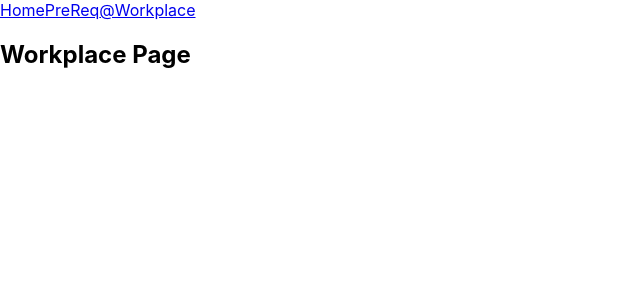
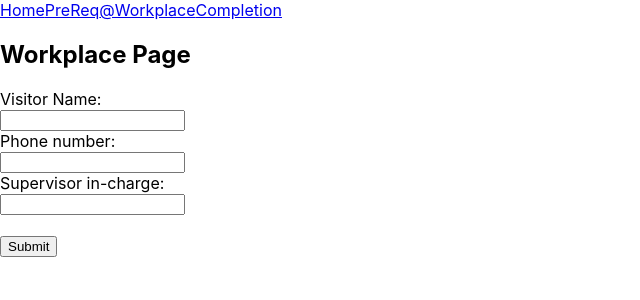
Before and after one commit to erickch123/psa-hackathon, a React (Create React App) app: page /atworkplace in a window 1280 px wide. Shown: the top 300 px of the page, without its empty margins (0-640 px from the left). Built offline with nearby package versions, Linux system fonts and the light colour scheme.

Commit message:
added content for completion, prereq entry, workplace pages

```diff
--- a/src/App.js
+++ b/src/App.js
@@ -3,6 +3,7 @@ import { Route, Routes, Navigate } from "react-router";
 import Home from "./pages/Home";
 import Prereq from "./pages/PrereqEntry";
 import Workplace from "./pages/Workplace";
+import Completion from "./pages/Completion";
 import Navbar from "./components/Navbar";
 
 function App() {
@@ -15,6 +16,7 @@ function App() {
       <Route path="/Prereq" element={<Prereq />} />
       <Route path="/" element={<Navigate to="/Home" />} />
       <Route path="/atworkplace" element={<Workplace />} />
+      <Route path="/Completion" element={<Completion />} />
       <Route
             path="*"
             element={
--- a/src/components/Navbar.js
+++ b/src/components/Navbar.js
@@ -13,6 +13,9 @@ export default function Navbar() {
           <a href="/atWorkplace" className="mr-5 hover:text-black">
             @Workplace
           </a>
+          <a href="/Completion" className="mr-5 hover:text-black">
+            Completion
+          </a>
           </nav>
         </div>
       </header>
--- a/src/pages/Completion.js
+++ b/src/pages/Completion.js
@@ -1,6 +1,13 @@
 import React from "react";
 export default function Completion() {
     return (
+        <section>
         <h1>Completion Page</h1>
+        <form>
+            <input type="checkbox" id="visitorout" name="visitorout" value="otw"></input>
+            <label for="visitorout"> Your visitor is on the way out of the vicinity</label><br></br><br></br>
+            <input type="submit" value="Submit"></input>
+        </form>
+        </section>
     );
 }
--- a/src/pages/PrereqEntry.js
+++ b/src/pages/PrereqEntry.js
@@ -24,7 +24,7 @@ export default function PrereqEntry() {
                 <label for="loc">Location:</label><br></br>
                 <input type="text" id="loc" name="loc"></input><br></br>
                 <label for="ppl">Number of People:</label><br></br>
-                <input type="text" id="ppl" name="ppl"></input><br></br>
+                <input type="text" id="ppl" name="ppl"></input><br></br><br></br>
 
                 <input type="submit" value="Submit"></input>
 
--- a/src/pages/Workplace.js
+++ b/src/pages/Workplace.js
@@ -3,6 +3,15 @@ export default function Workplace() {
     return (
         <section>
             <h1>Workplace Page</h1>
+            <form>
+                <label for="visitor">Visitor Name:</label><br></br>
+                <input type="text" id="visitor" name="visitor"></input><br></br>
+                <label for="phoneno">Phone number:</label><br></br>
+                <input type="text" id="phoneno" name="phoneno"></input><br></br>
+                <label for="sup">Supervisor in-charge:</label><br></br>
+                <input type="text" id="sup" name="sup"></input><br></br><br></br>
+                <input type="submit" value="Submit"></input>
+            </form>
 
 
         </section>
```
Lines whose indentation alone changed are shown as unchanged.
